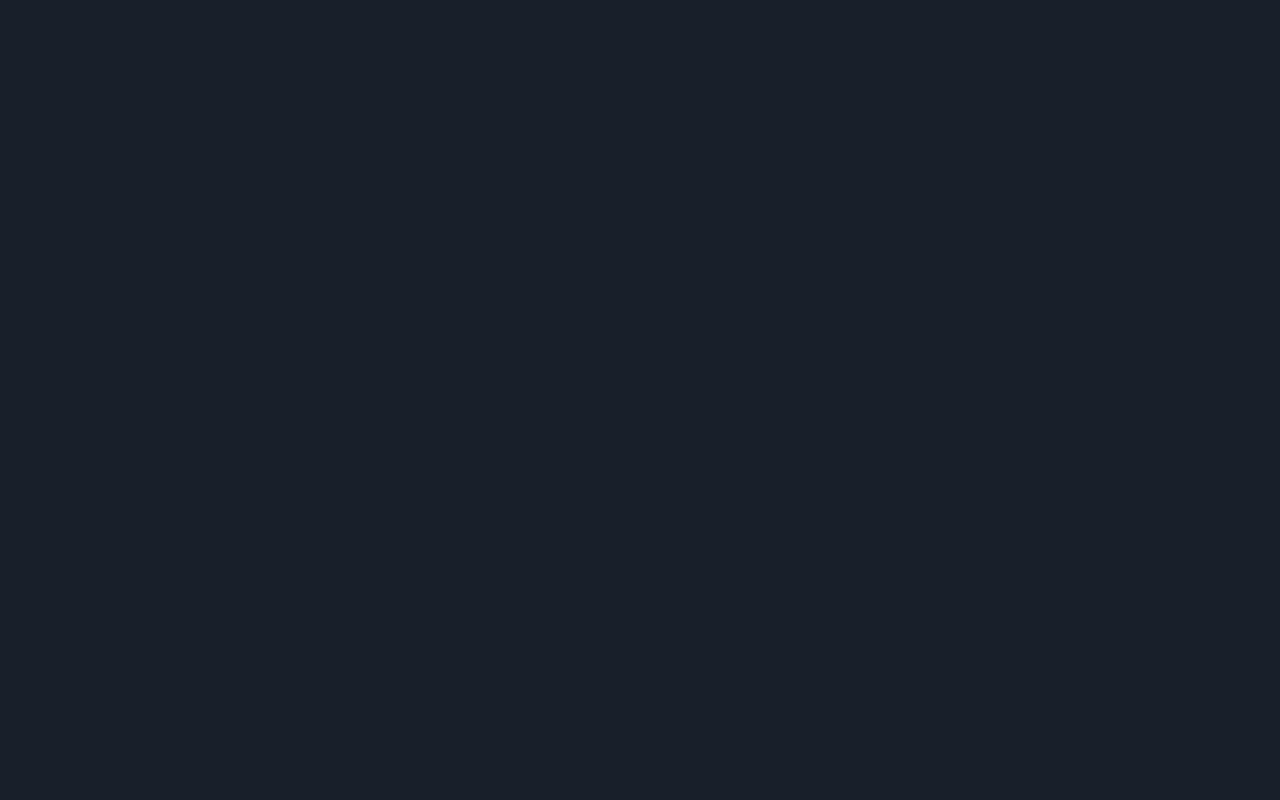
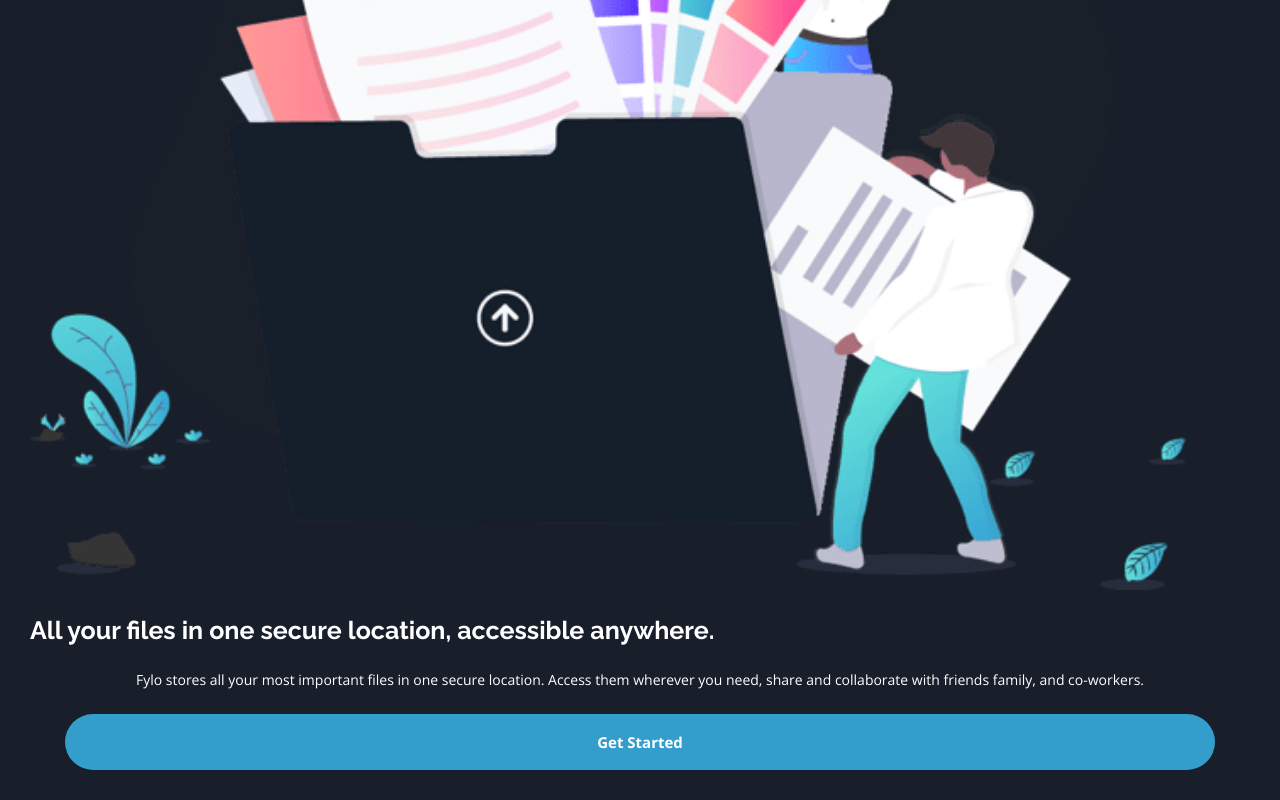
Before and after one commit to hnnav/fylo-dark-theme, a React (Create React App) app: page / in a window 1280 px wide. Shown: the part 415-1215 px from the top of the page. Before the commit the page ends 800 px from the top, so only its background shows below. Built offline with nearby package versions, Linux system fonts and the light colour scheme.

Commit message:
intro section

```diff
--- a/src/App.css
+++ b/src/App.css
@@ -16,22 +16,3 @@ body {
     background-color: hsl(218, 28%, 13%);
     color: white;
 }
-
-nav {
-    display: flex;
-    justify-content: flex-end;
-    align-items: center;
-    gap: 30px;
-    font-size: 10px;
-}
-
-nav h3 {
-    font-family: 'Raleway', sans-serif;
-}
-
-nav h1 {
-    margin-right: auto;
-    font-family: 'Raleway', sans-serif;
-    font-weight: 700;
-    font-size: 25px;
-}
--- a/src/App.js
+++ b/src/App.js
@@ -1,10 +1,12 @@
 import './App.css';
 import Navbar from './components/Navbar';
+import Intro from './components/Intro';
 
 function App() {
   return (
     <div>
      <Navbar />
+     <Intro />
     </div>
   );
 }
--- /dev/null
+++ b/src/components/Intro.js
@@ -0,0 +1,14 @@
+import React from 'react'
+import '../styles/Intro.css';
+
+function Intro(){
+    return(
+        <div class='intro'>
+            <img src='images\illustration-intro.png' alt=''/>
+            <h1>All your files in one secure location, accessible anywhere.</h1>
+            <p>Fylo stores all your most important files in one secure location. Access them wherever you need, share and collaborate with friends family, and co-workers.</p>
+            <button>Get Started</button>
+        </div>
+    );
+}
+export default Intro;
--- a/src/components/Navbar.js
+++ b/src/components/Navbar.js
@@ -1,4 +1,5 @@
 import React from 'react';
+import '../styles/Navbar.css';
 
 function Navbar(){
     return(
--- /dev/null
+++ b/src/styles/Intro.css
@@ -0,0 +1,25 @@
+.intro {
+    padding-top: 40px;
+    text-align: center;
+    display: flex;
+    flex-direction: column;
+    gap: 25px;
+}
+
+p {
+    font-size: 14px;
+}
+
+button {
+    margin-left: 35px;
+    margin-right: 35px;
+    padding: 18px;
+    background-color: hsl(198, 60%, 50%);
+    border: none;
+    border-radius: 30px;
+
+    color: white;
+    font-family: 'Open Sans';
+    font-weight: 700;
+    font-size: 15px;
+}
--- /dev/null
+++ b/src/styles/Navbar.css
@@ -0,0 +1,18 @@
+nav {
+    display: flex;
+    justify-content: flex-end;
+    align-items: center;
+    gap: 30px;
+    font-size: 10px;
+}
+
+h3 {
+    font-family: 'Raleway', sans-serif;
+}
+
+h1 {
+    margin-right: auto;
+    font-family: 'Raleway', sans-serif;
+    font-weight: 700;
+    font-size: 25px;
+}
```
